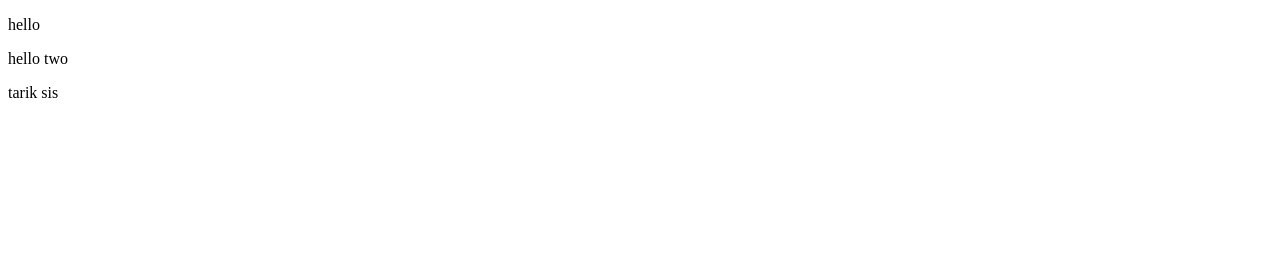
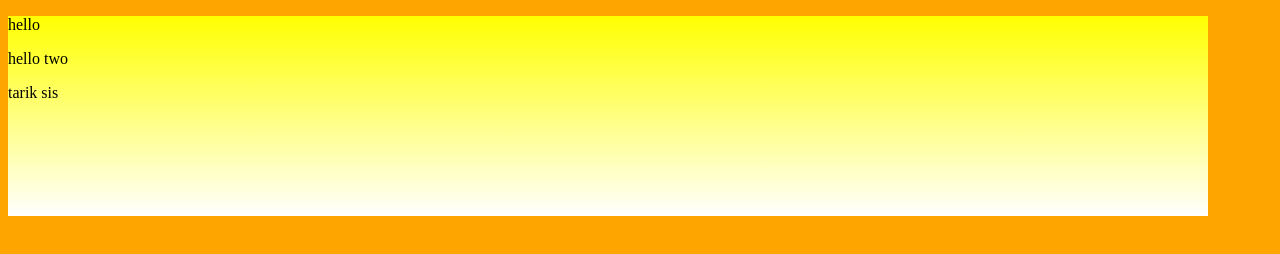
Before and after one commit to sinuu28/hacktober, a plain HTML site: page index.html in a window 1280 px wide. Drawn offline with Linux system fonts and the light colour scheme.

Commit message:
Made minor changes to make it look good
Added meta elements (line-6,7,8)
Added body attributes (line-13,14)

```diff
--- a/index.html
+++ b/index.html
@@ -2,13 +2,21 @@
 <html>
 
 <head>
+<!--     Added by Isha Jaiswal  -->
+     <meta charset="UTF-8">
+    <meta http-equiv="X-UA-Compatible" content="IE=edge">
+    <meta name="viewport" content="width=device-width, initial-scale=1.0">
+
     <title>hacktober</title>
 </head>
+<!-- Added by Isha Jaiswal  -->
+<body bgcolor="orange">
+<div style="width:1200px;height:200px;background:linear-gradient(yellow,white)">
 
-<body>
     <p>hello</p>
     <p>hello two</p>
     <p>tarik sis</p>
+
 </body>
 
 </html>
```
